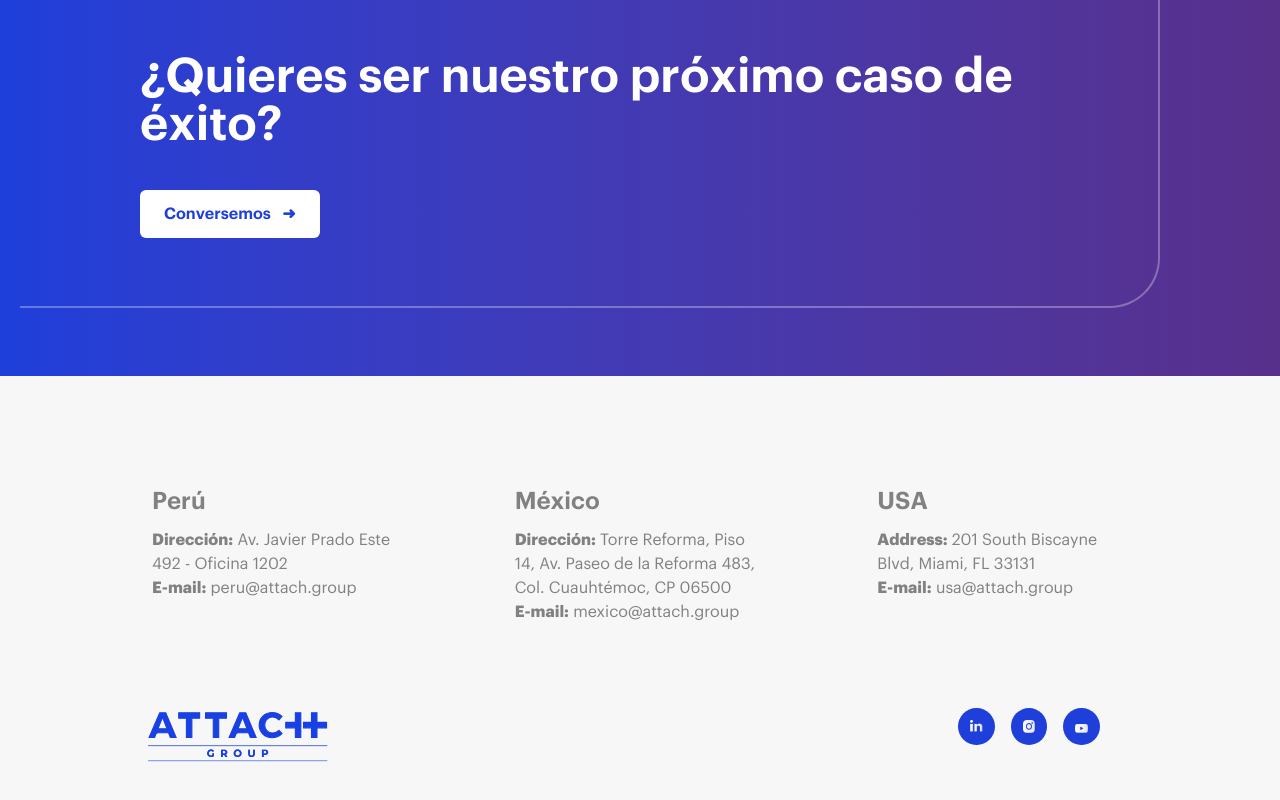
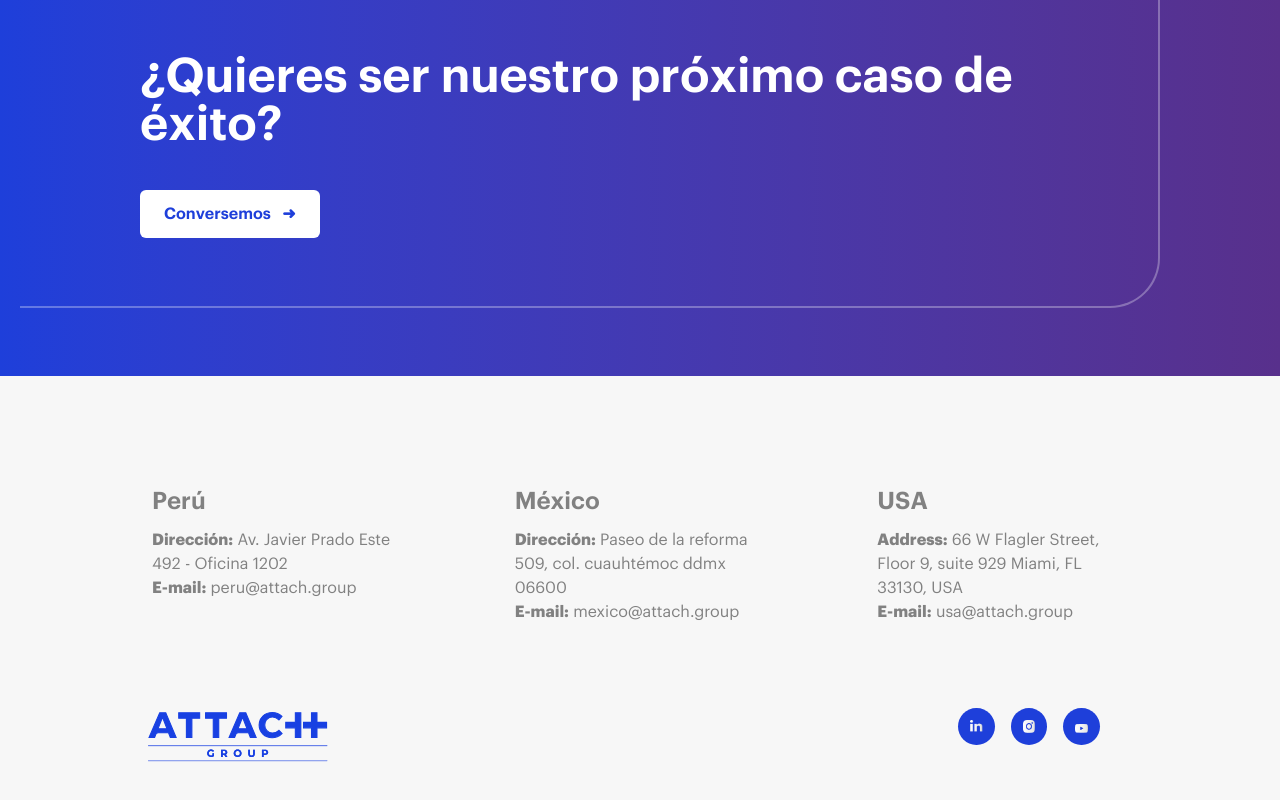
Before and after one commit to falarcon281096/attach-group, a Next.js app: page /casos-de-exito in a window 1280 px wide. Shown: the part 1820-2620 px from the top of the page. Built offline with nearby package versions, Linux system fonts and the light colour scheme.

Commit message:
cambio de direccion

```diff
--- a/src/components/Footer.tsx
+++ b/src/components/Footer.tsx
@@ -24,7 +24,7 @@ export default function Footer() {
             <p className="text-[#818181] font-semibold text-[16px] md:text-[24px] leading-[20px] md:leading-[28px] pb-3">México</p>
             <p className="text-[#818181]">
               <span className="font-bold text-[13px] md:text-[16px] leading-[18px] md:leading-[24px]">Dirección:</span>{' '}
-              <span className="font-normal text-[12px] md:text-[16px] leading-[16px] md:leading-[24px]">Torre Reforma, Piso 14, Av. Paseo de la Reforma 483, Col. Cuauhtémoc, CP 06500</span>
+              <span className="font-normal text-[12px] md:text-[16px] leading-[16px] md:leading-[24px]">Paseo de la reforma 509, col.  cuauhtémoc ddmx 06600</span>
             </p>
             <p className="text-[#818181]">
               <span className="font-bold text-[13px] md:text-[16px] leading-[18px] md:leading-[24px]">E-mail:</span>{' '}
@@ -37,7 +37,7 @@ export default function Footer() {
             <p className="text-[#818181] font-semibold text-[16px] md:text-[24px] leading-[20px] md:leading-[28px] pb-3">USA</p>
             <p className="text-[#818181]">
               <span className="font-bold text-[13px] md:text-[16px] leading-[18px] md:leading-[24px]">Address:</span>{' '}
-              <span className="font-normal text-[12px] md:text-[16px] leading-[16px] md:leading-[24px]">201 South Biscayne Blvd, Miami, FL 33131</span>
+              <span className="font-normal text-[12px] md:text-[16px] leading-[16px] md:leading-[24px]">66 W Flagler Street, Floor 9, suite 929 Miami, FL 33130, USA</span>
             </p>
             <p className="text-[#818181]">
               <span className="font-bold text-[13px] md:text-[16px] leading-[18px] md:leading-[24px]">E-mail:</span>{' '}
```
